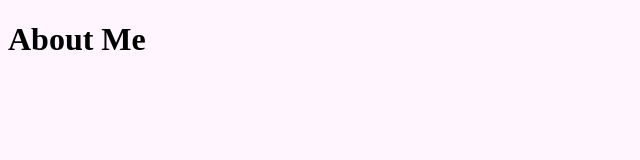
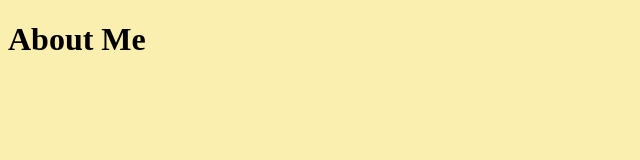
Before and after one commit to 123saaa/123saaa.github.io, a plain HTML site: page index.html in a window 1280 px wide. Shown: the whole page, without its empty margins (0-640 px from the left). Drawn offline with Linux system fonts and the light colour scheme.

Commit message:
Update index.html

```diff
--- a/index.html
+++ b/index.html
@@ -1,6 +1,6 @@
 <!DOCTYPE html>
 <html>
-  <body style="background-color:#FFF5FF;">
+  <body style="background-color:#FAEFAF;">
 <h1>
   About Me
 </h1>
```
